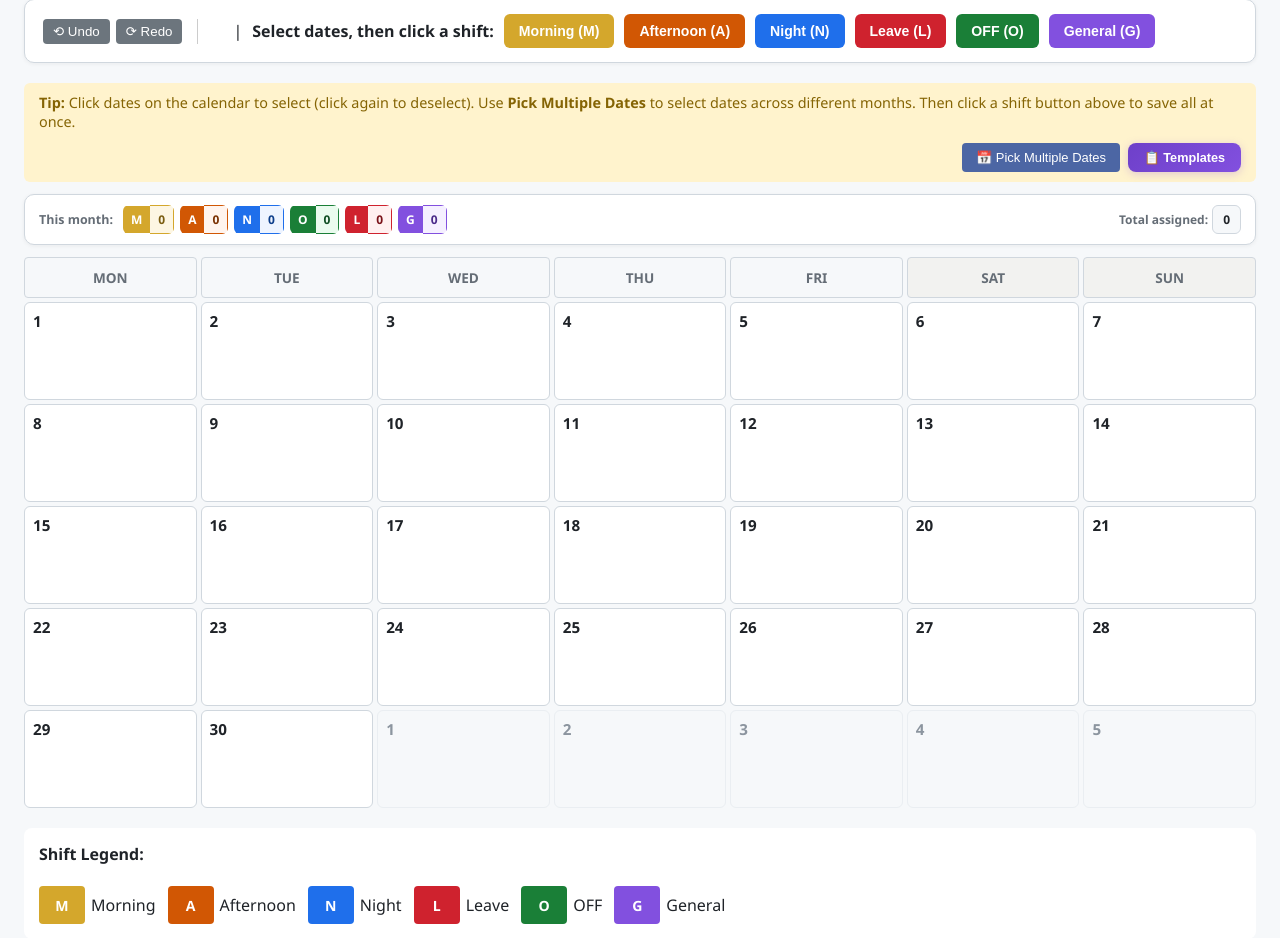
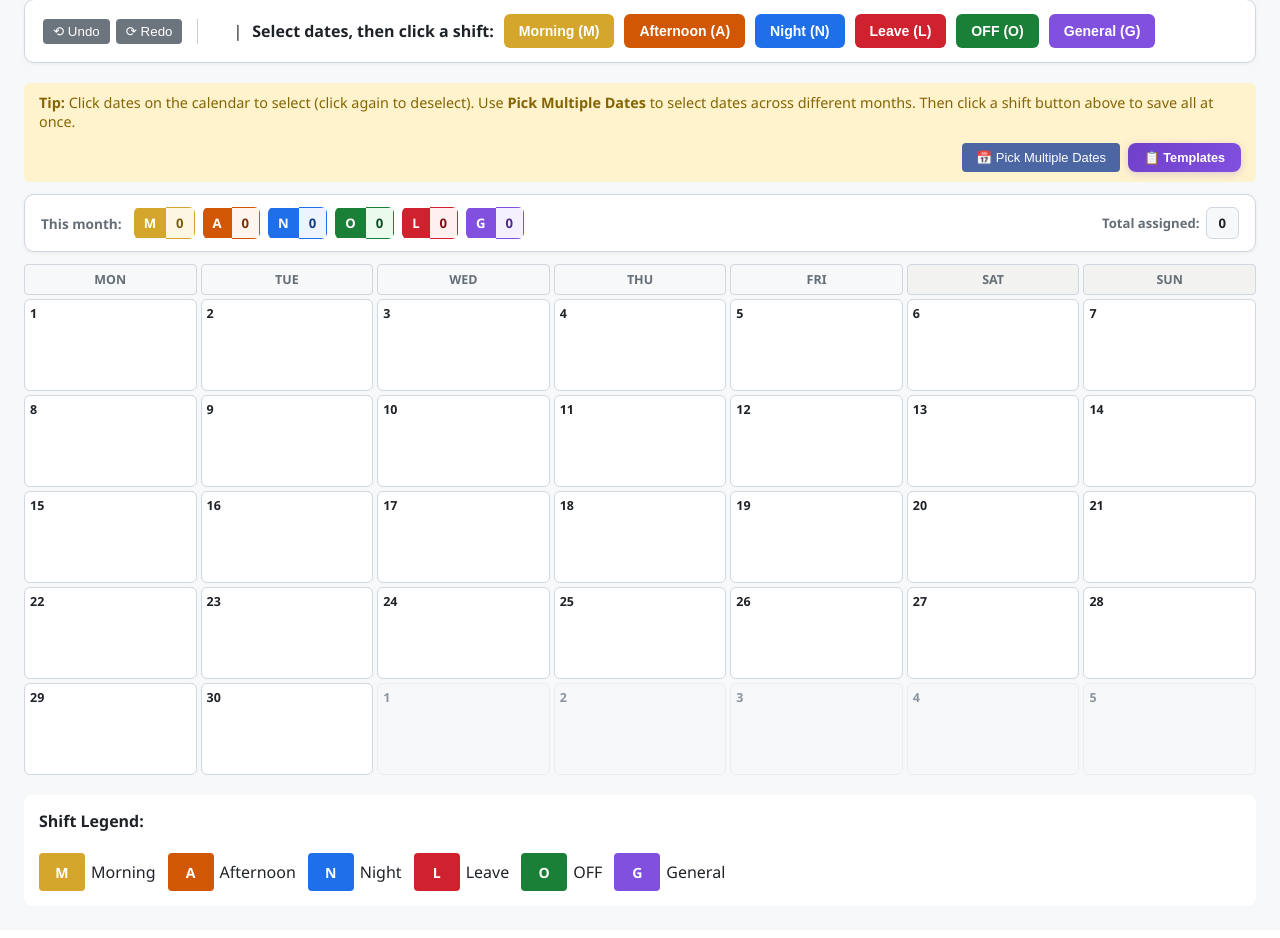
Before and after one commit to BIBIYANAJ/-XBP-Roaster, a Flask app: page /employee_calendar/1 in a window 1280 px wide. Shown: the part 286-1224 px from the top of the page. After the commit the page ends 1177 px from the top, so only its background shows below. Run offline with Flask 3, Linux system fonts and the light colour scheme; the visitor is signed in with stand-in values (Sample User, id 1); data comes from the database, SQL or seed files in the repository; data that the repository does not hold is empty.

Commit message:
add count and size

```diff
--- a/static/style.css
+++ b/static/style.css
@@ -198,12 +198,12 @@ main {
 .day-header {
     text-align: center;
     font-weight: 600;
-    padding: 10px;
+    padding: 6px;
     background-color: #f6f8fa;
     border: 1px solid #d0d7de;
     color: #656d76;
     border-radius: 4px;
-    font-size: 0.85em;
+    font-size: 0.78em;
 }
 
 .day-weekend {
@@ -211,8 +211,8 @@ main {
 }
 
 .calendar-day {
-    min-height: 80px;
-    padding: 8px;
+    min-height: 55px;  /* was 80px */
+    padding: 5px;
     border: 1px solid #d0d7de;
     position: relative;
     cursor: pointer;
@@ -240,9 +240,9 @@ main {
 
 .day-number {
     font-weight: 600;
-    font-size: 0.95em;
+    font-size: 0.78em;  /* was 0.95em */
     color: #1f2328;
-    margin-bottom: 6px;
+    margin-bottom: 3px; /* was 6px */
 }
 
 .day-shift-summary {
@@ -287,7 +287,7 @@ main {
     top: 50%;
     left: 50%;
     transform: translate(-50%, -50%);
-    font-size: 2em;
+    font-size: 1.4em;  /* was 2em */
     font-weight: 800;
     color: rgba(255,255,255,0.95);
     line-height: 1;
@@ -847,19 +847,3 @@ main {
 .cell-shift-label {
     pointer-events: none;
 }
-/* Tight wrapper to eliminate left/right white space in screenshot captures */
-.screenshot-capture-area {
-    display: inline-block;
-    width: max-content;
-    max-width: 100%;
-    margin: 0;
-    padding: 0;
-    background-color: #ffffff;
-    box-sizing: border-box;
-}
-
-/* Ensure child tables and grids do not add outer margin overrides */
-.screenshot-capture-area .roster-table,
-.screenshot-capture-area .calendar-grid {
-    margin: 0 !important;
-}
--- a/templates/employee_calendar.html
+++ b/templates/employee_calendar.html
@@ -436,39 +436,39 @@
                 </div>
             </div>
             {% endif %}
+
             <!-- ── Shift Stats Bar ──────────────────────────────────────── -->
-            <div id="shift-stats-bar" style="display:flex;gap:6px;flex-wrap:nowrap;overflow-x:auto;margin-bottom:12px;padding:10px 14px;background:#fff;border:1px solid #d0d7de;border-radius:10px;box-shadow:0 1px 4px rgba(31,35,40,0.06);align-items:center;">
-                <span style="font-size:0.78em;font-weight:700;color:#656d76;white-space:nowrap;margin-right:4px;">This month:</span>
-                <div class="stat-pill" id="stat-M" style="display:flex;align-items:center;gap:0;border-radius:6px;overflow:hidden;flex-shrink:0;">
-                    <span style="background:#d4a72c;color:#fff;font-size:0.75em;font-weight:700;padding:5px 8px;">M</span>
-                    <span style="background:#fdf6e3;color:#7a5c10;font-size:0.75em;font-weight:700;padding:5px 8px;border:1px solid #d4a72c;border-left:none;" id="cnt-M">0</span>
+            <div id="shift-stats-bar" style="display:flex;gap:8px;flex-wrap:nowrap;overflow-x:auto;margin-bottom:12px;padding:12px 16px;background:#fff;border:1px solid #d0d7de;border-radius:10px;box-shadow:0 1px 4px rgba(31,35,40,0.06);align-items:center;">
+                <span style="font-size:0.85em;font-weight:700;color:#656d76;white-space:nowrap;margin-right:4px;">This month:</span>
+                <div style="display:flex;align-items:center;gap:0;border-radius:6px;overflow:hidden;flex-shrink:0;">
+                    <span style="background:#d4a72c;color:#fff;font-size:0.82em;font-weight:700;padding:6px 10px;">M</span>
+                    <span style="background:#fdf6e3;color:#7a5c10;font-size:0.82em;font-weight:700;padding:6px 10px;border:1px solid #d4a72c;border-left:none;" id="cnt-M">0</span>
                 </div>
-                <div class="stat-pill" id="stat-A" style="display:flex;align-items:center;gap:0;border-radius:6px;overflow:hidden;flex-shrink:0;">
-                    <span style="background:#d15704;color:#fff;font-size:0.75em;font-weight:700;padding:5px 8px;">A</span>
-                    <span style="background:#fff4ee;color:#7a3002;font-size:0.75em;font-weight:700;padding:5px 8px;border:1px solid #d15704;border-left:none;" id="cnt-A">0</span>
+                <div style="display:flex;align-items:center;gap:0;border-radius:6px;overflow:hidden;flex-shrink:0;">
+                    <span style="background:#d15704;color:#fff;font-size:0.82em;font-weight:700;padding:6px 10px;">A</span>
+                    <span style="background:#fff4ee;color:#7a3002;font-size:0.82em;font-weight:700;padding:6px 10px;border:1px solid #d15704;border-left:none;" id="cnt-A">0</span>
                 </div>
-                <div class="stat-pill" id="stat-N" style="display:flex;align-items:center;gap:0;border-radius:6px;overflow:hidden;flex-shrink:0;">
-                    <span style="background:#1f6feb;color:#fff;font-size:0.75em;font-weight:700;padding:5px 8px;">N</span>
-                    <span style="background:#eef4ff;color:#0c3d8a;font-size:0.75em;font-weight:700;padding:5px 8px;border:1px solid #1f6feb;border-left:none;" id="cnt-N">0</span>
+                <div style="display:flex;align-items:center;gap:0;border-radius:6px;overflow:hidden;flex-shrink:0;">
+                    <span style="background:#1f6feb;color:#fff;font-size:0.82em;font-weight:700;padding:6px 10px;">N</span>
+                    <span style="background:#eef4ff;color:#0c3d8a;font-size:0.82em;font-weight:700;padding:6px 10px;border:1px solid #1f6feb;border-left:none;" id="cnt-N">0</span>
                 </div>
-                <div class="stat-pill" id="stat-O" style="display:flex;align-items:center;gap:0;border-radius:6px;overflow:hidden;flex-shrink:0;">
-                    <span style="background:#1a7f37;color:#fff;font-size:0.75em;font-weight:700;padding:5px 8px;">O</span>
-                    <span style="background:#eafbee;color:#0e4d21;font-size:0.75em;font-weight:700;padding:5px 8px;border:1px solid #1a7f37;border-left:none;" id="cnt-O">0</span>
+                <div style="display:flex;align-items:center;gap:0;border-radius:6px;overflow:hidden;flex-shrink:0;">
+                    <span style="background:#1a7f37;color:#fff;font-size:0.82em;font-weight:700;padding:6px 10px;">O</span>
+                    <span style="background:#eafbee;color:#0e4d21;font-size:0.82em;font-weight:700;padding:6px 10px;border:1px solid #1a7f37;border-left:none;" id="cnt-O">0</span>
                 </div>
-                <div class="stat-pill" id="stat-L" style="display:flex;align-items:center;gap:0;border-radius:6px;overflow:hidden;flex-shrink:0;">
-                    <span style="background:#cf222e;color:#fff;font-size:0.75em;font-weight:700;padding:5px 8px;">L</span>
-                    <span style="background:#fff0f0;color:#7a1219;font-size:0.75em;font-weight:700;padding:5px 8px;border:1px solid #cf222e;border-left:none;" id="cnt-L">0</span>
+                <div style="display:flex;align-items:center;gap:0;border-radius:6px;overflow:hidden;flex-shrink:0;">
+                    <span style="background:#cf222e;color:#fff;font-size:0.82em;font-weight:700;padding:6px 10px;">L</span>
+                    <span style="background:#fff0f0;color:#7a1219;font-size:0.82em;font-weight:700;padding:6px 10px;border:1px solid #cf222e;border-left:none;" id="cnt-L">0</span>
                 </div>
-                <div class="stat-pill" id="stat-G" style="display:flex;align-items:center;gap:0;border-radius:6px;overflow:hidden;flex-shrink:0;">
-                    <span style="background:#8250df;color:#fff;font-size:0.75em;font-weight:700;padding:5px 8px;">G</span>
-                    <span style="background:#f5f0ff;color:#4a2a8a;font-size:0.75em;font-weight:700;padding:5px 8px;border:1px solid #8250df;border-left:none;" id="cnt-G">0</span>
+                <div style="display:flex;align-items:center;gap:0;border-radius:6px;overflow:hidden;flex-shrink:0;">
+                    <span style="background:#8250df;color:#fff;font-size:0.82em;font-weight:700;padding:6px 10px;">G</span>
+                    <span style="background:#f5f0ff;color:#4a2a8a;font-size:0.82em;font-weight:700;padding:6px 10px;border:1px solid #8250df;border-left:none;" id="cnt-G">0</span>
                 </div>
-                <div style="margin-left:auto;display:flex;align-items:center;gap:4px;flex-shrink:0;">
-                    <span style="font-size:0.75em;color:#656d76;font-weight:600;">Total assigned:</span>
-                    <span id="cnt-total" style="font-size:0.75em;font-weight:700;color:#1f2328;background:#f6f8fa;border:1px solid #d0d7de;border-radius:6px;padding:5px 10px;">0</span>
+                <div style="margin-left:auto;display:flex;align-items:center;gap:6px;flex-shrink:0;">
+                    <span style="font-size:0.82em;color:#656d76;font-weight:600;">Total assigned:</span>
+                    <span id="cnt-total" style="font-size:0.82em;font-weight:700;color:#1f2328;background:#f6f8fa;border:1px solid #d0d7de;border-radius:6px;padding:6px 12px;">0</span>
                 </div>
             </div>
-
             <!-- Monthly Calendar Grid -->
             <div class="calendar-grid">
                 <div class="day-header">MON</div>
```
